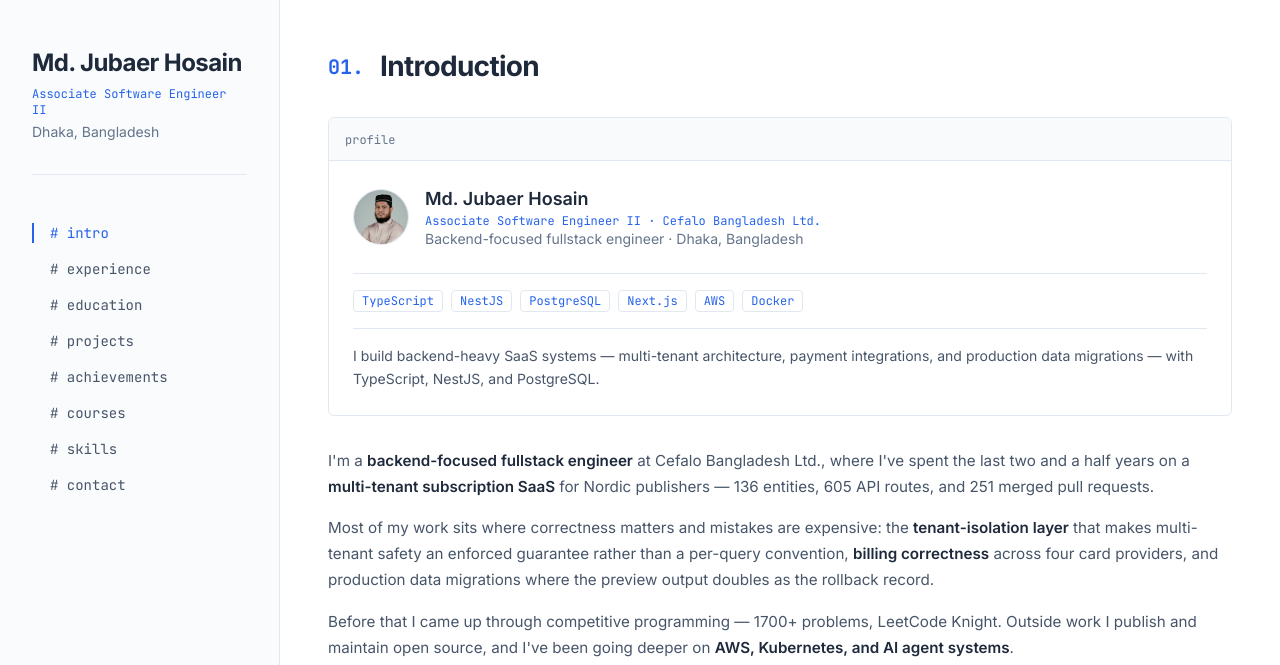
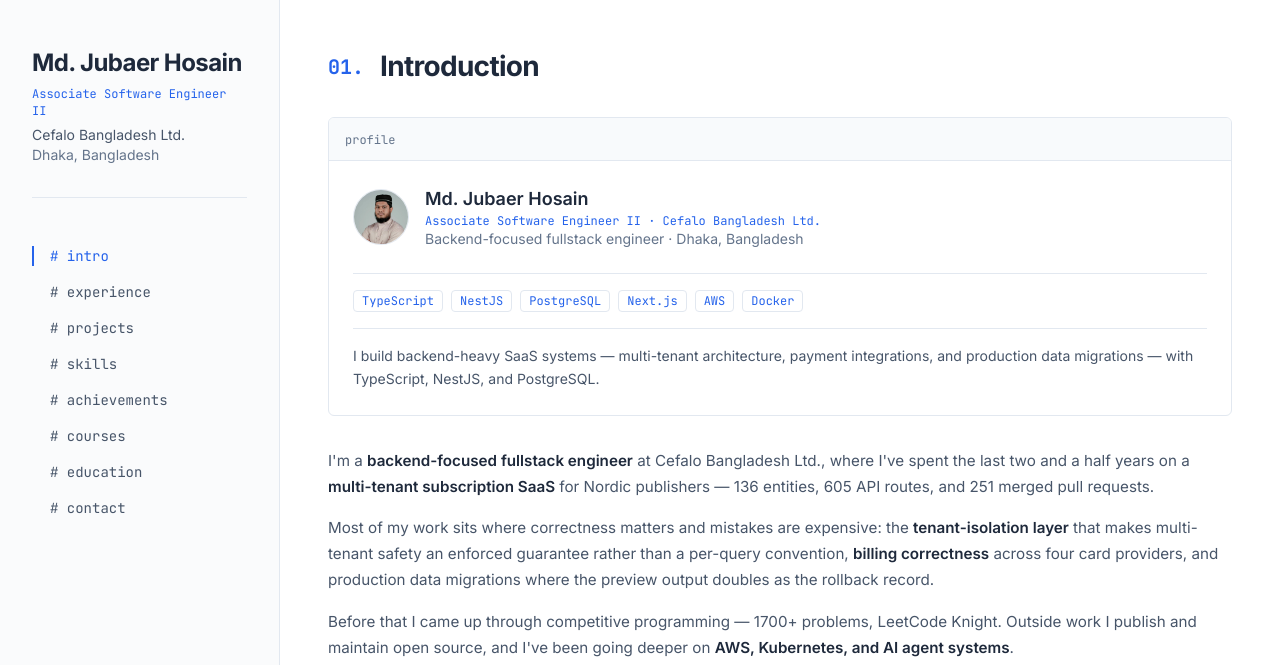
Before and after one commit to jubaerhosain/jubaerhosain.github.io, an Astro site: page / in a window 1280 px wide. Shown: the top 665 px of the page. Built offline with nearby package versions, Linux system fonts and the light colour scheme; Astro itself is replaced by a stand-in of ours.

Commit message:
feat: update portfolio section order and enhance sidebar information

```diff
--- a/src/components/Sidebar.astro
+++ b/src/components/Sidebar.astro
@@ -15,8 +15,9 @@ import Icon from './ui/Icon.astro';
           {site.name}
         </h1>
       </a>
-      <p class="mt-2 font-mono text-xs text-primary">{site.title}</p>
-      <p class="mt-1 text-sm text-text-lighter">{site.location}</p>
+      <p class="mt-2 font-mono text-xs leading-snug text-primary">{site.title}</p>
+      <p class="mt-1.5 text-sm text-text-light">{site.company}</p>
+      <p class="text-sm text-text-lighter">{site.location}</p>
     </div>
 
     <nav aria-label="Sections">
--- a/src/data/site.ts
+++ b/src/data/site.ts
@@ -30,11 +30,11 @@ export interface NavItem {
 export const nav: NavItem[] = [
   { label: 'intro', href: '#intro', id: 'intro' },
   { label: 'experience', href: '#experience', id: 'experience' },
-  { label: 'education', href: '#education', id: 'education' },
   { label: 'projects', href: '#projects', id: 'projects' },
+  { label: 'skills', href: '#skills', id: 'skills' },
   { label: 'achievements', href: '#achievements', id: 'achievements' },
   { label: 'courses', href: '#courses', id: 'courses' },
-  { label: 'skills', href: '#skills', id: 'skills' },
+  { label: 'education', href: '#education', id: 'education' },
   { label: 'contact', href: '#contact', id: 'contact' },
 ];
 
@@ -145,7 +145,7 @@ export const education: EducationEntry[] = [
   {
     degree: 'BSc in Software Engineering',
     school: 'Institute of Information Technology, University of Dhaka',
-    period: '2019 – 2023',
+    period: '2019 – 2024',
   },
   {
     degree: 'Higher Secondary School Certificate',
--- a/src/pages/index.astro
+++ b/src/pages/index.astro
@@ -13,10 +13,10 @@ import Contact from '../components/sections/Contact.astro';
 <BaseLayout>
   <Introduction />
   <Experience />
-  <Education />
   <Projects />
+  <Skills />
   <Achievements />
   <Courses />
-  <Skills />
+  <Education />
   <Contact />
 </BaseLayout>
```
Also changed, not shown: README.md.
